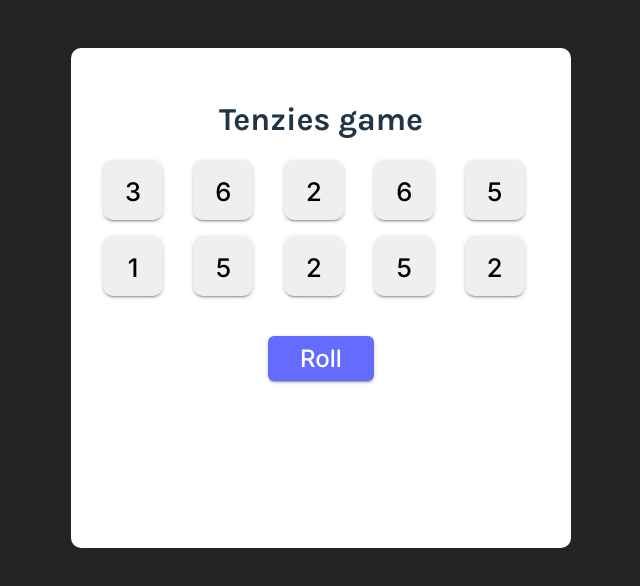
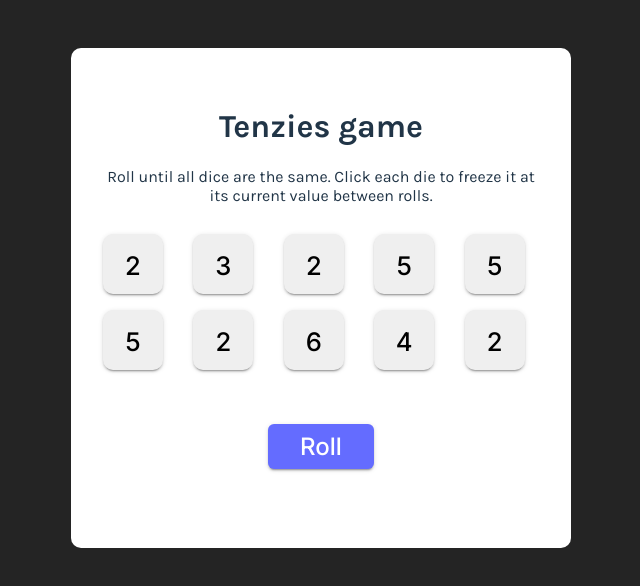
Before and after one commit to iLinn/react-learn-tenzies-game, a React (Vite) app: page / in a window 1280 px wide. Shown: the top 586 px of the page, without its empty margins (319-959 px from the left). Built offline with nearby package versions, Linux system fonts and the light colour scheme.

Commit message:
Added game logic and new game button logic;

```diff
--- a/src/components/main/Main.css
+++ b/src/components/main/Main.css
@@ -1,15 +1,10 @@
 main {
-    /* background-image: url('src/assets/react.svg');
-    background-repeat: no-repeat;
-    background-position-x: 200%;
-    background-position-y: center;
-    background-size: 30rem; */
-
     margin: 3rem;
     padding: 2rem;
     border-radius: 10px;
     color: #213547;
     background-color: #ffffff;
+    justify-content: space-around;
 
     max-width: 500px;
     height: 500px;
@@ -23,21 +18,3 @@ main {
         }
     }
 }
-
-/* @media screen and (min-width: 768px) {
-    main {
-        background-position-x: 160%;
-    }
-}
-
-@media screen and (min-width: 1024px) {
-    main {
-        background-position-x: 125%;
-    }
-}
-
-@media screen and (min-width: 1400px) {
-    main {
-        background-position-x: 115%;
-    }
-} */
--- a/src/components/main/Main.tsx
+++ b/src/components/main/Main.tsx
@@ -1,17 +1,32 @@
 import { useState } from 'react';
+import Confetti from 'react-confetti'
 import Die from '../die-item/Die';
 import './Main.css';
 
+export interface DiceStatus {
+  value: number;
+  isHeld: boolean;
+  id: string;
+}
+
 function MainContent() {
-  const [ diceNumbers, setDiceNumbers ] = useState(fillArrayWithRandomNumbers(10));
+  const [ diceStatuses, setDiceStatuses ] = useState(prepareDiceCollection(fillArrayWithDiceNumbers(10)));
+  const width = window.innerWidth;
+  const height = window.innerHeight;
 
-  const diceElements = diceNumbers.map((itemNumber, index) => (
-    <Die key={`${index}-${itemNumber}`}
-      name={`${itemNumber}`}
+  const diceElements = diceStatuses.map(diceStatus => (
+    <Die key={diceStatus.id}
+      name={`${diceStatus.value}`}
+      isHeld={diceStatus.isHeld}
+      holdDice={hold}
+      id={diceStatus.id}
     />
   ));
 
-  function fillArrayWithRandomNumbers(length: number): number[] {
+  const isGameWon = diceStatuses.every((diceStatus, index, statuses) => diceStatus.isHeld
+  && diceStatus.value === statuses[0].value);
+
+  function fillArrayWithDiceNumbers(length: number): number[] {
     const array = [];
     for (let i = 0; i < length; i++) {
         array.push(Math.ceil(Math.random() * 6));
@@ -19,22 +34,57 @@ function MainContent() {
     return array;
   }
 
+  function prepareDiceCollection(numbers: number[]): DiceStatus[] {
+    return numbers?.map((num, index) => ({
+      value: num,
+      isHeld: false,
+      id: `${index}-${num}`,
+    })) || [];
+  }
+
+  function rollDice() {
+    setDiceStatuses(prepareDiceCollection(fillArrayWithDiceNumbers(10)));
+  }
+
   function rerollDice() {
-    setDiceNumbers(fillArrayWithRandomNumbers(10));
+    setDiceStatuses(prev => prev.map(dieSet => {
+      return dieSet.isHeld ? dieSet : {
+        ...dieSet,
+        value: Math.ceil(Math.random() * 6),
+      }
+    }));
+  }
+
+  function hold(id: string) {
+    console.log(id);
+
+    setDiceStatuses(prev => prev.map(die => {
+      return die.id !== id ? die : {
+        ...die,
+        isHeld: !die.isHeld,
+      }
+    }));
   }
 
   return (
-    <main className='flex-grow-1'>
+    <main className='flex-grow-1 flex-column'>
       <div>
         <h1 className='centered'>Tenzies game</h1>
+        <p className='instructions centered'>Roll until all dice are the same. Click each die to freeze it at its current value between rolls.</p>
       </div>
       <div className='grid-container die-container'>
         {diceElements}
       </div>
-      <div className="button-container">
-        <button className='mat-button btn-primary'
-          onClick={rerollDice}>Roll</button>
+      <div className='button-container'>
+        {isGameWon ? <button className='mat-button btn-primary'
+          onClick={rollDice}>New Game</button>
+          : <button className='mat-button btn-primary'
+          onClick={rerollDice}>Roll</button>}
       </div>
+      {isGameWon && <Confetti
+        width={width}
+        height={height}
+      />}
     </main>
   );
 }
```
